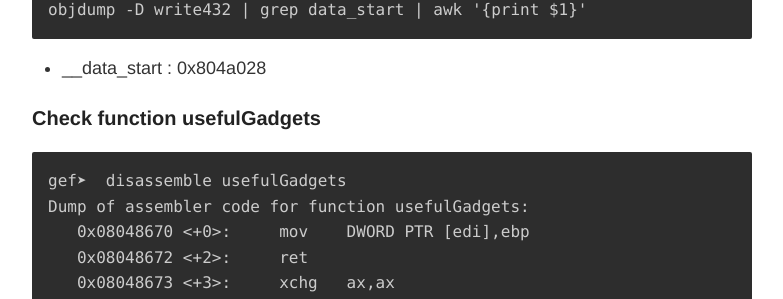
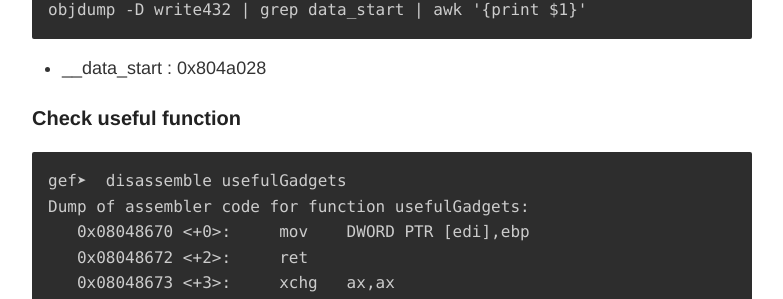
Before and after one commit to bhrdn/bhrdn.github.io, a Jekyll site: the page built from _posts/2020-03-22-ROP-Emporium-write432.md, in a window 1280 px wide and 900 px high, scrolled down 488 px. Shown: the part 153-452 px from the top of the window, without its empty margins (248-1031 px from the left). Built offline with Jekyll 4.4.1, drawn with Linux system fonts in a browser that asks for light colours.

````diff
--- a/_posts/2020-03-22-ROP-Emporium-write432.md
+++ b/_posts/2020-03-22-ROP-Emporium-write432.md
@@ -15,7 +15,7 @@ objdump -D write432 | grep data_start | awk '{print $1}'
 ```
 - __data_start : 0x804a028
 
-### Check function usefulGadgets
+### Check useful function
 ```
 gef➤  disassemble usefulGadgets
 Dump of assembler code for function usefulGadgets:
````
Also changed, not shown: _posts/2020-03-22-ROP-Emporium-split32.md (+1 -1 lines).
